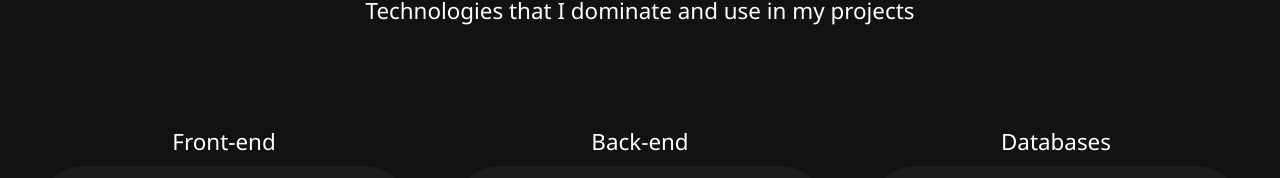
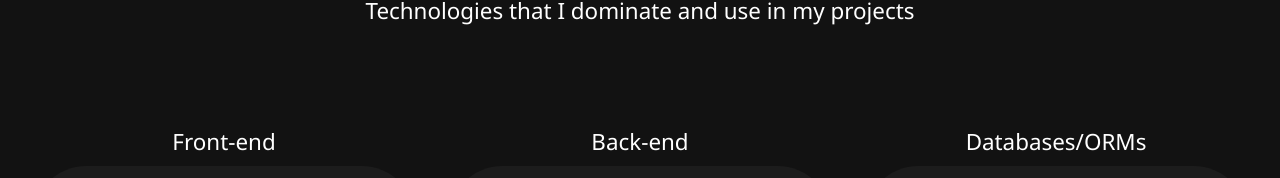
Before and after one commit to vsisterolli/vsisterolli-portfolio, a React (Create React App) app: page / in a window 1280 px wide. Shown: the part 1730-1908 px from the top of the page. Built offline with nearby package versions, Linux system fonts and the light colour scheme.

Commit message:
refactor: clarity to database section

```diff
--- a/src/components/Tecnologies/Tecnologies.js
+++ b/src/components/Tecnologies/Tecnologies.js
@@ -78,7 +78,7 @@ export default function Tecnologies() {
 					</div>
 				</div>
 				<div className="tecnologies-container">
-					<h3>{language === "en" ? "Databases" : "Banco de dados"}</h3>
+					<h3>{language === "en" ? "Databases/ORMs" : "Banco de dados e ORMs"}</h3>
 					<div className="icons">
 						<div className="tecnology">
 							<h4>SQL</h4>
```
